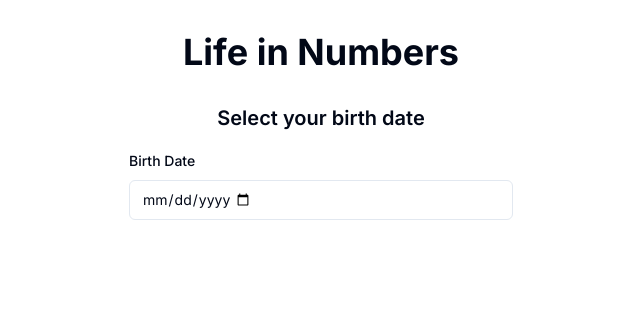
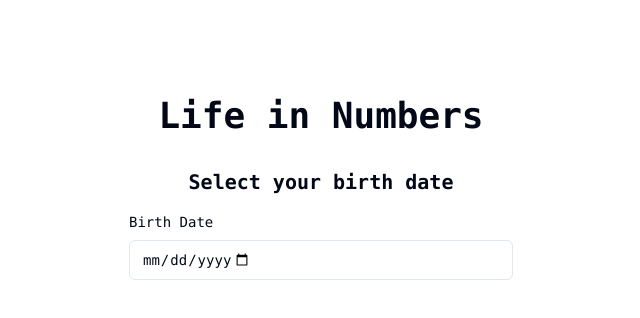
Before and after one commit to baba786/life-in-numbers, a Next.js app: page / in a window 1280 px wide. Shown: the top 318 px of the page, without its empty margins (319-959 px from the left). Built offline with nearby package versions, Linux system fonts and the light colour scheme.

Commit message:
Add page and layout components

```diff
--- a/src/app/layout.tsx
+++ b/src/app/layout.tsx
@@ -6,7 +6,7 @@
 
 export const metadata: Metadata = {
   title: 'Life in Numbers',
-  description: 'Calculate and visualize various time-based metrics of your life',
+  description: 'Calculate your life statistics based on your birth date',
 };
 
 export default function RootLayout({
--- a/src/app/page.tsx
+++ b/src/app/page.tsx
@@ -1,12 +1,10 @@
-'use client';
-
 import { LifeCalculator } from '@/components/LifeCalculator';
 
 export default function Home() {
   return (
-    <main className="min-h-screen p-4 md:p-8">
-      <div className="max-w-4xl mx-auto">
-        <h1 className="text-4xl font-bold mb-8 text-center">Life in Numbers</h1>
+    <main className="flex min-h-screen flex-col items-center justify-between p-24">
+      <div className="z-10 max-w-5xl w-full items-center justify-between font-mono text-sm">
+        <h1 className="text-4xl font-bold text-center mb-8">Life in Numbers</h1>
         <LifeCalculator />
       </div>
     </main>
```
